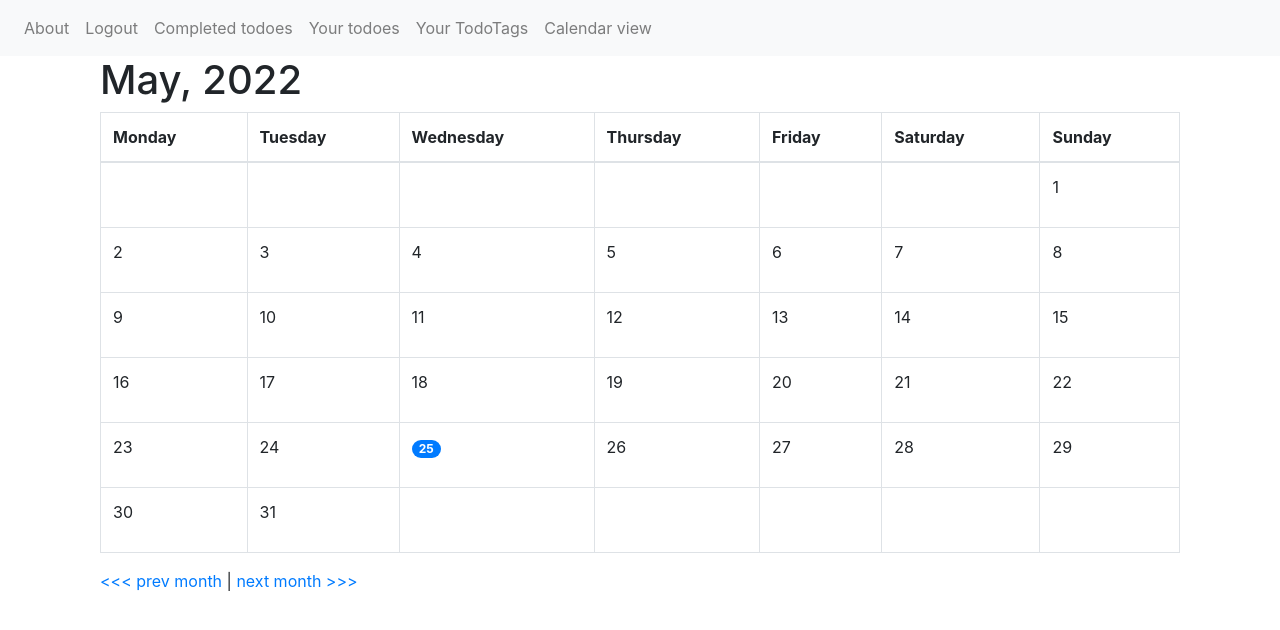
After one commit to ondreydem/todl, a Django app: page /todoes/calendar_view/ in a window 1280 px wide. The commit adds this page. Shown: the top 630 px of the page. Run offline with Django 4.2, Linux system fonts and the light colour scheme; data comes from the database, SQL or seed files in the repository; both versions use the stored data as it was after the commit; some libraries are stand-ins or nearby versions.

Commit message:
add todoes month-view

```diff
--- a/todl/todl/settings.py
+++ b/todl/todl/settings.py
@@ -42,7 +42,8 @@ INSTALLED_APPS = [
     'django.contrib.sessions',
     'django.contrib.messages',
     'django.contrib.staticfiles',
-    'todolist.apps.TodolistConfig'
+    'todolist.apps.TodolistConfig',
+    'todolist.templatetags',
 ]
 
 MIDDLEWARE = [
--- a/todl/todolist/templates/todolist/base.html
+++ b/todl/todolist/templates/todolist/base.html
@@ -24,7 +24,7 @@
     <div class="row">
         <div class="col">
         </div>
-        <div class="col-10">
+        <div class="col-12">
             <div class="container-fluid">
                 {% block content %}
                 {% endblock %}
--- /dev/null
+++ b/todl/todolist/templates/todolist/calendar_view.html
@@ -0,0 +1,46 @@
+{% extends 'todolist/base.html' %}
+{% load template_filters %}
+
+{% block content %}
+<div>
+    <h1>{{todo_calendar.month_name}}, {{todo_calendar.year}}</h1>
+
+<!--    {% autoescape off %}-->
+<!--    {{calendar}}-->
+<!--    {% endautoescape %}-->
+<!--    <p>{{month_todoes}}</p>-->
+    <table class="table table-bordered">
+        <thead>
+        <tr>
+            {% for h in todo_calendar.days_of_the_week %}
+            <th>{{h}}</th>
+            {% endfor %}
+        </tr>
+        </thead>
+        {% for weeks in todo_calendar.month_days %}
+        <tr>
+            {% for d in weeks %}
+            <td>
+                <div>
+                    <table class="table table-borderless">
+                        {% if d == todo_calendar.today.day %}
+                        <tr style="align left top"><span class="badge badge-pill badge-primary">{{d}}</span></tr>
+                        {% elif d != 0 %}
+                        <tr style="align left top">{{d}}</tr>
+                        {% endif %}
+
+
+                        {% for todo in month_todoes|get_dict_value:d %}
+                        <li style="font-size: x-small"><a href="{% url 'todo' todo.pk %}">{{todo.title}}</a></li>
+                        {% endfor %}
+
+                    </table>
+                </div>
+            </td>
+            {% endfor %}
+        </tr>
+        {% endfor %}
+    </table>
+    <a href="#"><<< prev month</a> | <a href="#">next month >>></a>
+</div>
+{% endblock %}
--- a/todl/todolist/templates/todolist/todo.html
+++ b/todl/todolist/templates/todolist/todo.html
@@ -6,7 +6,7 @@
     <h2>{{todo.title}}</h2>
     {% if todo.tags.all %}
         {% for tag in todo.tags.all %}
-        <span class="badge badge-pill badge-primary">{{tag.tag_name}}</span>
+        <a href="#" class="badge badge-primary">{{tag.tag_name}}</a>
         {% endfor %}
     {% endif %}
     <p><i>Todo deadline at {{todo.timestamp_todo}}</i></p>
--- a/todl/todolist/templates/todolist/todoes.html
+++ b/todl/todolist/templates/todolist/todoes.html
@@ -22,11 +22,11 @@
     {% for todo in todoes %}
     <tr>
         <th scope="col"><a href="{% url 'todo' todo.pk %}">{{todo.title}}</a></th>
-        <th scope="col">{{todo.timestamp_todo}}</th>
+        <th scope="col">{{todo.timestamp_todo.date}}</th>
         <th>
         {% if todo.tags %}
         {% for tag in todo.tags.all %}
-        <span class="badge badge-pill badge-primary">{{tag.tag_name}}</span>
+            <a href="#" class="badge badge-primary">{{tag.tag_name}}</a>
         {% endfor %}
         {% endif %}
         </th>
--- /dev/null
+++ b/todl/todolist/templatetags/template_filters.py
@@ -0,0 +1,15 @@
+# coding=utf-8
+from django import template
+
+register = template.Library()
+
+
+@register.filter(name='get_dict_value')
+def get_dict_value(dictionary, key):
+    """
+    For get dict values in html-page
+    :param dictionary: todolist formed by TodoCalendarToView
+    :param key: int, day number
+    :return: empty list or list of todoes
+    """
+    return dictionary.get(key)
--- a/todl/todolist/urls.py
+++ b/todl/todolist/urls.py
@@ -19,4 +19,8 @@ urlpatterns = [
     path('todoes/todo/<int:todo_id>/', TodoPage.as_view(), name='todo'),
     path('todoes/edit_tags/', EditTags.as_view(), name='edit_tags'),
     path('todoes/delete_tag/', DeleteTag.as_view(), name='delete_tag'),
+    # path('todoes/calendar_view/by_month/<int:year>/<int:month>', CalendarView.as_view(), name='calendar_view'),
+    path('todoes/calendar_view/', CalendarView.as_view(), name='calendar_view'),
+    path('todoes/day_view/', DayView.as_view(), name='day_view'),
+
 ]
--- a/todl/todolist/utils.py
+++ b/todl/todolist/utils.py
@@ -1,5 +1,7 @@
 from .models import *
 from django.shortcuts import reverse
+import calendar
+import datetime
 
 
 class DataMixin:
@@ -12,7 +14,8 @@ class DataMixin:
                    {'title': 'Logout', 'url_name': 'logout'},
                    {'title': 'Completed todoes', 'url_name': 'completed_todoes'},
                    {'title': 'Your todoes', 'url_name': 'todoes'},
-                   {'title': 'Your TodoTags', 'url_name': 'edit_tags'}
+                   {'title': 'Your TodoTags', 'url_name': 'edit_tags'},
+                   {'title': 'Calendar view', 'url_name': 'calendar_view'}
                    # {'title': 'Edit Profile', 'url_name': 'edit'},
                    ]
 
@@ -20,3 +23,59 @@ class DataMixin:
                  {'tag_name': 'Meeting'},
                  {'tag_name': 'Work'},
                  {'tag_name': 'Home'}]
+
+
+class TodoCalendarToView:
+    # today = datetime.datetime.today()
+    calendar_ = calendar.Calendar()
+
+    def __init__(self, user, today):
+        """
+        :param user: take a current user object
+        """
+        self.today = today
+        self.user = user
+        self.month_days = self.get_month_by_today()
+        self.day_number = 0
+        self.days_of_the_week = ['Monday', 'Tuesday', 'Wednesday', 'Thursday', 'Friday', 'Saturday', 'Sunday']
+        self.month_name = self.get_month_name()
+        self.year = self.today.year
+        self.month = self.today.month
+        self.month_todoes = self.get_todoes_by_date()
+
+
+
+    def get_month_by_today(self):
+        """
+        :return: list of lists with weekdays
+        """
+        current_month = self.calendar_.monthdayscalendar(self.today.year, self.today.month)
+        return current_month
+
+    def get_month_name(self):
+        """
+        :return: name of month in date
+        """
+        month_name = calendar.month_name[self.today.month]
+        return month_name
+
+    def get_todoes_by_date(self):
+        """
+        :param date: datetime.date object
+        :return: dict in format {date of month: list of todoes}
+        """
+        res = {}
+        for date in self.calendar_.itermonthdates(year=self.year, month=self.month):
+            if date != 0:
+                day = date.day
+                todo = Todo.objects.filter(user_id=self.user.id, timestamp_todo=date).all()
+                res[day] = todo
+        return res
+
+    # context = {
+    #     'current_month': self.get_month_by_today(),
+    #     'today_number': self.today.day,
+    #     'header': self.days_of_the_week,
+    #     'month_name': self.get_month_name(self.today.month),
+    #     'current_year': self.today.year
+    # }
--- a/todl/todolist/views.py
+++ b/todl/todolist/views.py
@@ -1,13 +1,14 @@
+import datetime
+
 from django.shortcuts import render, redirect, reverse
 from django.contrib.auth import login, authenticate, logout
 from django.views.generic import View
 from django.contrib.auth.mixins import LoginRequiredMixin
 from django.utils import timezone
 
-from .utils import DataMixin
+from .utils import DataMixin, TodoCalendarToView
 from .forms import RegisterForm, LoginForm, AddingTodoForm, EditTodoForm, CreateTagForm
 from .models import User, Todo, TodoTags
-
 
 # Create your views here.
 
@@ -108,7 +109,6 @@ class TodoesPage(View, DataMixin, LoginRequiredMixin):
                                                     'errors': errors})
 
     def post(self, request):
-        # Add tag adding playwords
         form = AddingTodoForm(request.POST, user=request.user)
         user = request.user
         if form.is_valid():
@@ -193,23 +193,10 @@ class CompleteTodoesPage(View, DataMixin, LoginRequiredMixin):
     title = 'Complete todoes'
 
     def get(self, request):
-        compl_todoes = Todo.objects.filter(user_id=request.user.id, status=True).order_by('timestamp_done')
+        compl_todoes = Todo.objects.filter(user_id=request.user.id, status=True).order_by('-timestamp_done')
         return render(request, self.template_name, {'menu': self.logged_menu,
                                                     'title': self.title,
                                                     'todoes': compl_todoes})
-
-
-# class AddTagTodo(View, DataMixin, LoginRequiredMixin):
-#     # maybe don't need
-#     pass
-#
-#
-# class RemoveTagTodo(View, DataMixin, LoginRequiredMixin):
-#     pass
-
-
-# class CreateTag(View, DataMixin, LoginRequiredMixin):
-#     pass
 
 
 class EditTags(View, DataMixin, LoginRequiredMixin):
@@ -239,3 +226,24 @@ class DeleteTag(View, LoginRequiredMixin):
         tag = TodoTags.objects.get(id=tag_id)
         tag.delete()
         return redirect('edit_tags')
+
+
+class CalendarView(View, LoginRequiredMixin, DataMixin):
+    template_name = 'todolist/calendar_view.html'
+    title = 'Calendar view'
+    today = datetime.datetime.today()
+
+    def get(self, request):
+        todo_calendar = TodoCalendarToView(user=request.user, today=self.today)
+        return render(request, self.template_name, {'menu': self.logged_menu,
+                                                    'title': self.title,
+                                                    'todo_calendar': todo_calendar,
+                                                    'month_todoes': todo_calendar.month_todoes})
+
+
+class WeekView(View, LoginRequiredMixin, DataMixin):
+    pass
+
+
+class DayView(View, LoginRequiredMixin, DataMixin):
+    pass
```
Also changed, not shown: todl/todolist/forms.py (+0 -7 lines), todl/todolist/templates/todolist/complete_todoes.html (+7 -0 lines), todl/todolist/templates/todolist/edit_tags.html (+5 -5 lines), todl/db.sqlite3, todl/todolist/templatetags/__init__.py (added).
